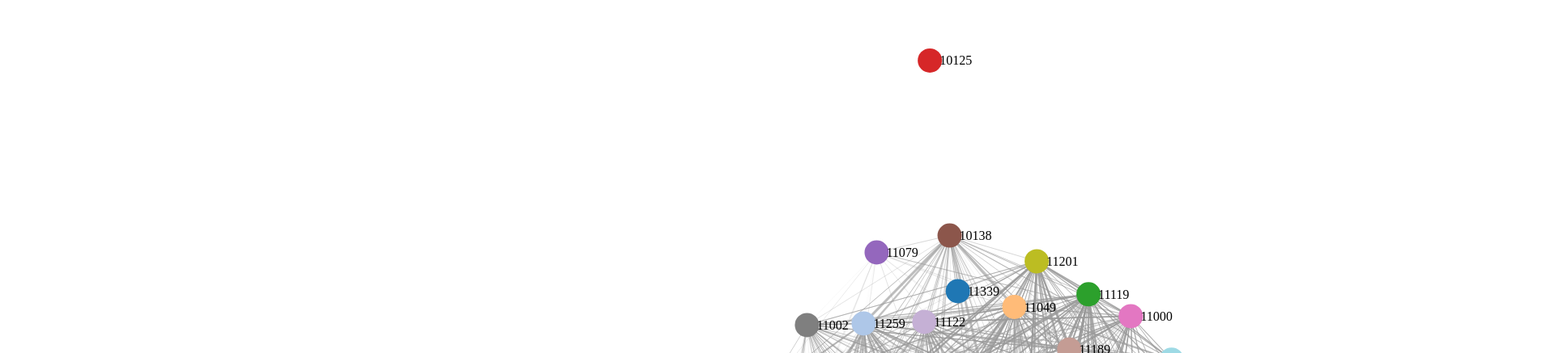
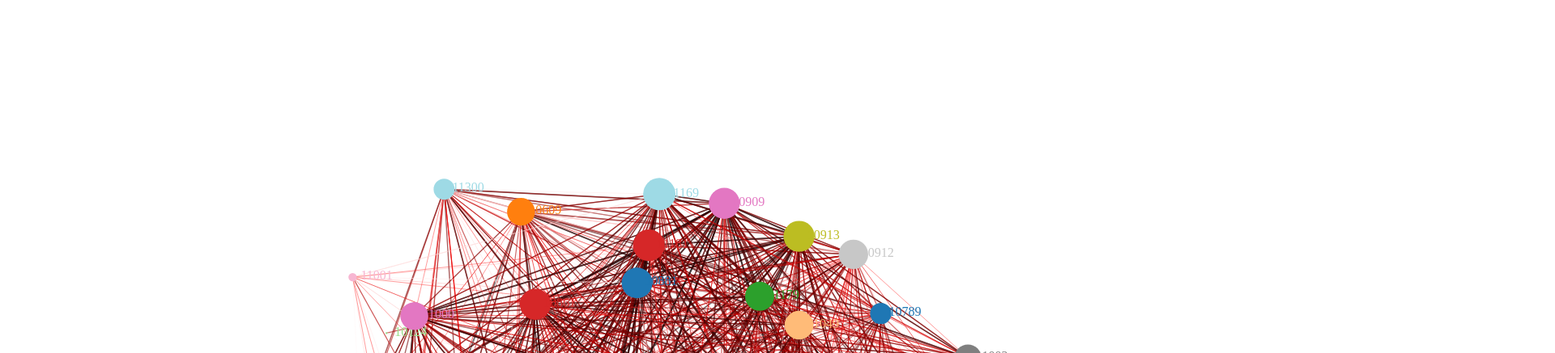
Before and after one commit to fych/d3-force-graph, a plain HTML site: page source/index.html in a window 1280 px wide. Shown: the part 179-616 px from the top of the page at 81% size, 1920 px wide, since content can reach past the window. Drawn offline with Linux system fonts and the light colour scheme; animation ran at ten frames a second.

Commit message:
the second version in 2017.7.7

```diff
--- a/source/index.html
+++ b/source/index.html
@@ -13,7 +13,7 @@
 }
 
 </style>
-<svg width="2400" height="1500"></svg>
+<svg width="1600" height="1600"></svg>
 <script src="d3/d3.js"></script>
 <script>
 
@@ -24,26 +24,96 @@ var svg = d3.select("svg"),
 var color = d3.scaleOrdinal(d3.schemeCategory20);
 
 var simulation = d3.forceSimulation()
-    .force("link", d3.forceLink().id(function(d) { return d.id; }))
-    .force("charge", d3.forceManyBody().strength(-800))
+    .force("link", d3.forceLink().id(function(d) { return d.id; }).distance(500).strength(0.3))
+    //.force("link", d3.forceLink().id(function(d) { return d.id; }))
+    .force("charge", d3.forceManyBody().strength(-600))
     .force("center", d3.forceCenter(width / 2, height / 2));
 
 
   d3.json("bpic2012_network.json", function(error, graph) {
-  if (error) throw error;
+      if (error) return console.log(error);
+
+
+  var nodes_degree = new Array();  //nodes的度数(包含入度与出度)组,下面用数组实现字典
+  var node_count=0;   //node计数器node_count
+  for (var id_index in graph.nodes){
+      node_count++;
+      var str = graph.nodes[id_index].id;
+      //console.log(str);
+      nodes_degree[str]=0;
+  }
+  //console.log(node_count);
+
+
 
 
 
   //变换source和target下标对应的值
   var source;
   var target;
+  var weight_min=10;  //查看weight最大值
+  var weight_max=0;   //查看weight最小值
+
+  //调试而已
+  // for(var node_index in graph.nodes){
+  //   if(graph.nodes[node_index].id==10125){
+  //     console.log(node_index);
+  //     console.log("ssssss");
+  //   }
+  // }
+
   for (var link_index in graph.links){
     source = graph.links[link_index].source;
     target = graph.links[link_index].target;
     graph.links[link_index].source = graph.nodes[source].id;
     graph.links[link_index].target = graph.nodes[target].id;
+
+    //调试而已
+    // if(graph.links[link_index].source==10125){
+    //   console.log("10125source")
+    // }
+    // if(graph.links[link_index].target==10125){
+    //   console.log("10125target")
+    // }
+
+    //nodes的出度
+    nodes_degree[graph.nodes[source].id]++;
+    //nodes的入度
+    nodes_degree[graph.nodes[target].id]++;
+
+
+    if(graph.links[link_index].weight>weight_max){
+        weight_max=graph.links[link_index].weight;
+    }
+    if(graph.links[link_index].weight<weight_min){
+        weight_min=graph.links[link_index].weight;
+    }
+
   }
+  //console.log(weight_max);
+  //console.log(weight_min);
 
+  //调试
+  // for (var id_index in nodes_degree){
+  //     console.log(nodes_degree[id_index]);
+  // }
+  //console.log(nodes_degree[10125]);
+
+  //估算weight的最大值是2的多少次方
+  var times=Math.ceil(Math.log2(weight_max));
+  //console.log(times);
+
+  //颜色库
+  var colors = new Array("#FFECEC","#FFD2D2","#FFB5B5","#FF9797","#FF2D2D","#EA0000 ","#AE0000","#750000","#4D0000","#2F0000","#000000");
+  //link的颜色数组
+  var link_colors=new Array(times);
+  for(var i=0;i<times;i++){
+    if(i<colors.length){
+      link_colors[i]=colors[i];
+    } else {
+      link_colors[i]=colors[colors.length-1];
+    }
+  }
 
 
   var link = svg.append("g")
@@ -51,7 +121,20 @@ var simulation = d3.forceSimulation()
     .selectAll("line")
     .data(graph.links)
     .enter().append("line")
-    .attr("stroke-width", function(d) { return Math.sqrt(d.weight)/10; });
+    .attr("stroke-width", function(d) {
+      //console.log(d.source);
+      return Math.ceil(Math.log2(d.weight))/5;
+    });
+
+    link.style("stroke", function(d) {
+      if(d.weight>1){
+        return link_colors[Math.ceil(Math.log2(d.weight))];
+      }
+      else{
+        return link_colors[0];
+      }
+    });
+
     link.append("title")
     .text(function(d) { return d.weight; });
 
@@ -62,20 +145,76 @@ var simulation = d3.forceSimulation()
      .append('g')
      .classed('gnode', true);
 
+
   var node = gnodes.append("circle")
       .attr("class", "nodes")
-      .attr("r", 15)
+      //.attr("r", 5)
+      .attr("r", function(d){
+        return nodes_degree[d.id]/5;
+       })
       .style("fill", function(d) { return color(d.id); })
       .call(d3.drag()
        .on("start", dragstarted)
        .on("drag", dragged)
        .on("end", dragended));
 
-  gnodes.append("text")
-      .attr("x",12)
-      .attr("dy",".35em")
+       var gn = gnodes.append("text")
+      .attr("x",10)
+      .attr("dy","0.200em")
+      .attr("stroke-width",20)
+      .style("fill", function(d) { return color(d.id); })
       .text(function(d) { return d.id; });
 
+       node.on("click",function (d){
+           var bind_node = new Array();     //与点相邻的点
+           var bind_node_index= 0;
+           bind_node[bind_node_index]=d.id;
+           link.style("opacity",function(edge){    //不与点相连的边(既不是出边也不是入边)透明
+            if(edge.source.id == d.id){
+              //console.log("source");
+              bind_node_index++;
+              bind_node[bind_node_index]=edge.target.id;    //找目标点
+              return 1.0;
+            } else if(edge.target.id == d.id){
+              //console.log("target");
+              bind_node_index++;
+              bind_node[bind_node_index]=edge.source.id;    //找出发点
+              return 1.0;
+            } else {
+              return 0.0;
+            }
+           });
+
+            node.style("opacity",function(node_d){
+              if(bind_node.includes(node_d.id)){
+                return 1.0;
+              } else {
+                return 0.0;
+              }
+           }
+           );
+
+           gn.style("opacity",function(node_d){
+              if(bind_node.includes(node_d.id)){
+                return 1.0;
+              } else {
+                return 0.0;
+              }
+           }
+           );
+
+        })
+
+
+       node.on("dblclick",function (d){
+          //双击开始后设定被拖拽对象为不固定
+          d.fx=null;
+          d.fy=null;
+          //恢复全图
+           link.style("opacity",1.0);
+           node.style("opacity",1.0);
+           gn.style("opacity",1.0);
+        });
 
 
   simulation
@@ -88,6 +227,7 @@ var simulation = d3.forceSimulation()
 
 
   function ticked() {
+
     link.attr("x1", function(d) { return d.source.x; })
         .attr("y1", function(d) { return d.source.y; })
         .attr("x2", function(d) { return d.target.x; })
@@ -102,20 +242,27 @@ var simulation = d3.forceSimulation()
 
 
 function dragstarted(d) {
+
   if (!d3.event.active) simulation.alphaTarget(0.3).restart();
   d.fx = d.x;
   d.fy = d.y;
+
 }
 
 function dragged(d) {
   d.fx = d3.event.x;
   d.fy = d3.event.y;
+
 }
 
 function dragended(d) {
   if (!d3.event.active) simulation.alphaTarget(0);
-  d.fx = null;
-  d.fy = null;
+  //拖拽开始后设定被拖拽对象为固定
+  //d.fx = null;
+  //d.fy = null;
+  //d3.select(this).classed("fixed",d.fixed=true); //此句代码不起作用
+
 }
 
+
 </script>
```
Also changed, not shown: 1 other file.
